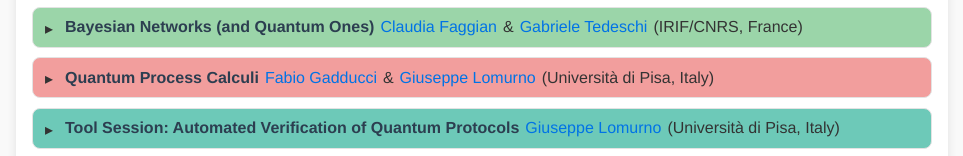
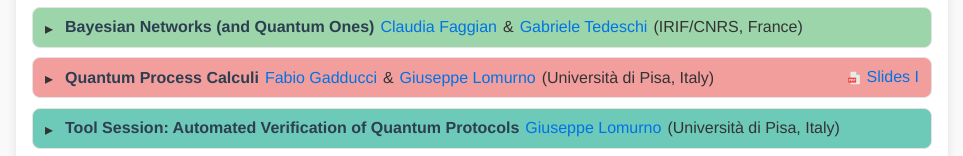
Before and after one commit to qcomical2026/qcomical2026.github.io, a plain HTML site: page index.html in a window 1280 px wide. Shown: the part 574-730 px from the top of the page, without its empty margins (158-1121 px from the left). Drawn offline with Linux system fonts and the light colour scheme.

Commit message:
added fabios slides

```diff
--- a/index.html
+++ b/index.html
@@ -44,7 +44,7 @@
 	     (Inria Nancy, France & Universidad de la República, Uruguay)
 	  </span>
 	  <span class="right">
-	    <!--<a href="xxxx" class="pdf" target="_blank">Slides</a>-->
+	    <!--<a href="caro" class="pdf" target="_blank">Slides</a>-->
 	  </span>
 	</summary>
 	<div class="abstract">
@@ -62,7 +62,7 @@
        <a href="https://www.irif.fr/users/tedeschi/index" target="_blank">Gabriele Tedeschi</a> (IRIF/CNRS, France)
 	  </span>
 	  <span class="right">
-	    <!--<a href="xxxx" class="pdf" target="_blank">Slides</a>-->
+	    <!--<a href="tedeschi" class="pdf" target="_blank">Slides</a>-->
 	  </span>
 	</summary>
 	<div class="abstract">
@@ -85,7 +85,8 @@ The second part opens towards quantum Bayesian networks, which extend the framew
        <a href="https://www.unipi.it/ateneo/organizzazione/persone/giuseppe-lomurno-204838/" target="_blank">Giuseppe Lomurno</a> (Universit&agrave; di Pisa, Italy)
 	  </span>
 	  <span class="right">
-	    <!--<a href="xxxx" class="pdf" target="_blank">Slides</a>-->
+	    <a href="gadducci" class="pdf" target="_blank">Slides I</a>
+      <!--<a href="lomurno" class="pdf" target="_blank">Slides II</a>-->
 	  </span>
 	</summary>
 	<div class="abstract">
@@ -104,7 +105,7 @@ The second part opens towards quantum Bayesian networks, which extend the framew
 	     <a href="https://www.unipi.it/ateneo/organizzazione/persone/giuseppe-lomurno-204838/" target="_blank">Giuseppe Lomurno</a> (Universit&agrave; di Pisa, Italy)
 	  </span>
 	  <span class="right">
-	    <!--<a href="xxxx" class="pdf" target="_blank">Slides</a>-->
+	    <!--<a href="quarc" class="pdf" target="_blank">Slides</a>-->
 	  </span>
 	</summary>
 	<div class="abstract">
@@ -146,7 +147,7 @@ framework.</p>
 	     <a href="https://zamdzhiev.github.io/" target="_blank">Vladimir Zamdzhiev</a> (INRIA/Universit&eacute; Paris Saclay, France)
 	  </span>
 	  <span class="right">
-	    <!--<a href="xxxx" class="pdf" target="_blank">Slides</a>-->
+	    <!--<a href="zamdzhiev" class="pdf" target="_blank">Slides</a>-->
 	  </span>
 	</summary>
 	<div class="abstract">
```
Also changed, not shown: 1 other file.
